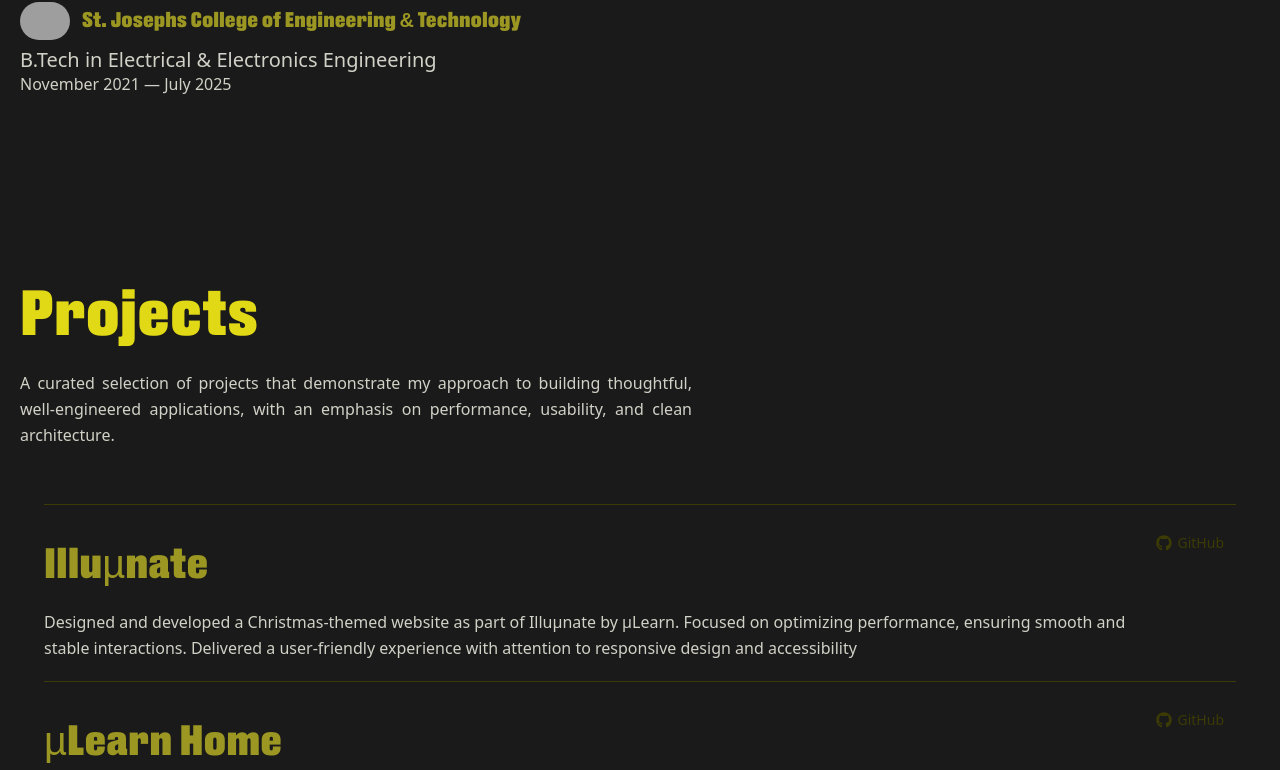
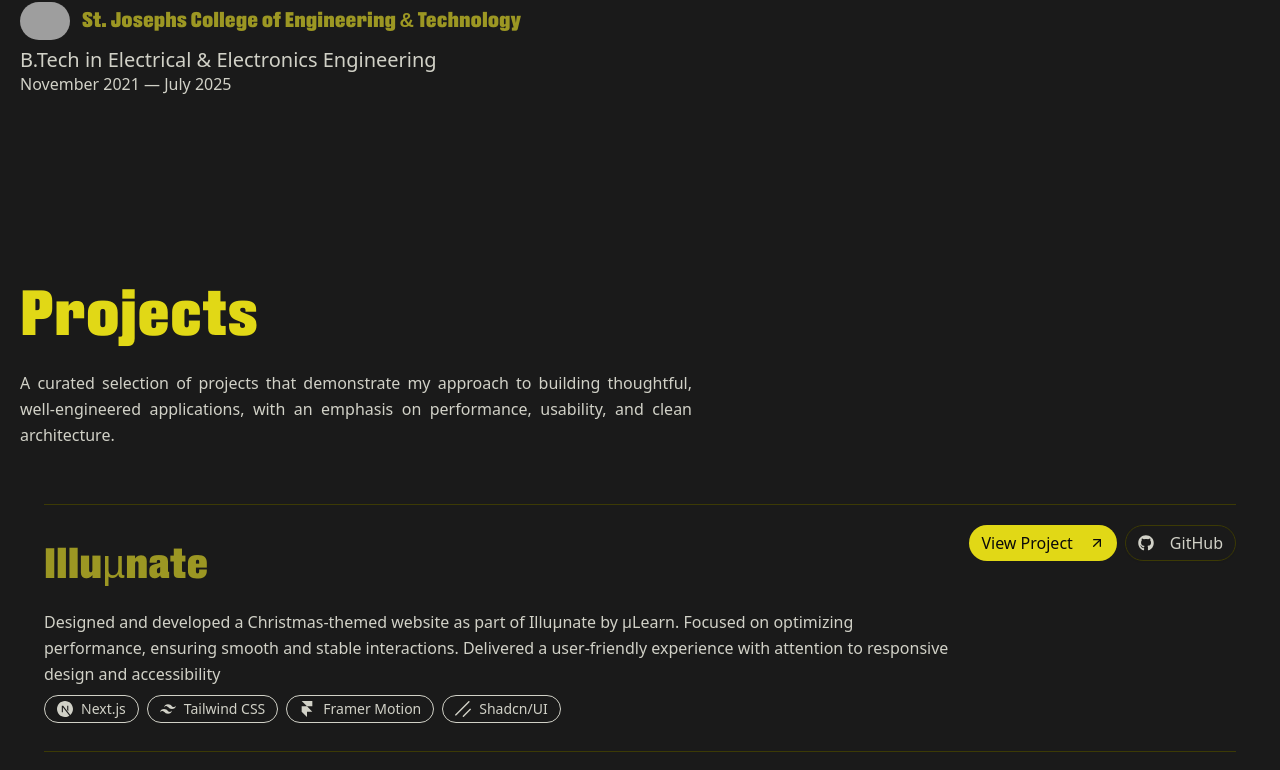
Before and after one commit to alvin-dennis/Personal-Portfolio-2.0, a Next.js app: page / in a window 1280 px wide. Shown: the part 3674-4444 px from the top of the page. Built offline with nearby package versions, Linux system fonts and the light colour scheme; grey boxes are pictures that could not be loaded.

Commit message:
feat: refactor projects section and complete

```diff
--- a/package.json
+++ b/package.json
@@ -10,6 +10,7 @@
   },
   "dependencies": {
     "@radix-ui/react-collapsible": "^1.1.12",
+    "@radix-ui/react-select": "^2.2.6",
     "@radix-ui/react-separator": "^1.1.8",
     "@radix-ui/react-slot": "^1.2.4",
     "class-variance-authority": "^0.7.1",
--- a/src/app/(home)/_components/Projects.tsx
+++ b/src/app/(home)/_components/Projects.tsx
@@ -2,9 +2,9 @@
 
 import { useState, useRef, useEffect } from "react"
 import { ArrowUpRight } from "lucide-react"
-import type { Variants } from "framer-motion"
+import { Variants } from "framer-motion"
 import { cn } from "@/lib/utils"
-import { MotionDiv } from "@/components/Framer"
+import { MotionLi, MotionDiv } from "@/components/Framer"
 import Section from "@/components/Section"
 import Image from "next/image"
 import { SITE_CONTENT } from "@/lib/constants"
@@ -12,15 +12,13 @@
 import Link from "next/link"
 import { FaGithub } from "react-icons/fa"
 import { Button } from "@/components/ui/button"
-import { ProjectsModal } from "@/app/(home)/_components/ProjectsModal"
+import { Separator } from "@/components/ui/separator"
 
 export function Projects() {
   const [hoveredIndex, setHoveredIndex] = useState<number | null>(null)
   const [mousePosition, setMousePosition] = useState({ x: 0, y: 0 })
   const [smoothPosition, setSmoothPosition] = useState({ x: 0, y: 0 })
   const [isVisible, setIsVisible] = useState(false)
-  const [selectedProject, setSelectedProject] = useState<Projects | null>(null)
-  const [isModalOpen, setIsModalOpen] = useState(false)
   const containerRef = useRef<HTMLDivElement>(null)
   const animationRef = useRef<number | null>(null)
 
@@ -34,9 +32,7 @@
   }
 
   useEffect(() => {
-    const lerp = (start: number, end: number, factor: number) => {
-      return start + (end - start) * factor
-    }
+    const lerp = (start: number, end: number, factor: number) => start + (end - start) * factor
     const animate = () => {
       setSmoothPosition((prev) => ({
         x: lerp(prev.x, mousePosition.x, 0.15),
@@ -46,19 +42,14 @@
     }
     animationRef.current = requestAnimationFrame(animate)
     return () => {
-      if (animationRef.current) {
-        cancelAnimationFrame(animationRef.current)
-      }
+      if (animationRef.current) cancelAnimationFrame(animationRef.current)
     }
   }, [mousePosition])
 
   const handleMouseMove = (e: React.MouseEvent) => {
     if (containerRef.current) {
       const rect = containerRef.current.getBoundingClientRect()
-      setMousePosition({
-        x: e.clientX - rect.left,
-        y: e.clientY - rect.top,
-      })
+      setMousePosition({ x: e.clientX - rect.left, y: e.clientY - rect.top })
     }
   }
 
@@ -72,24 +63,17 @@
     setIsVisible(false)
   }
 
-  const handleOpenModal = (project: Projects) => {
-    setSelectedProject(project)
-    setIsModalOpen(true)
-  }
-
-  const handleCloseModal = () => {
-    setIsModalOpen(false)
-    setSelectedProject(null)
-  }
-
   return (
-    <>
     <Section
       text="Projects"
       href="projects"
       paragraph="A curated selection of projects that demonstrate my approach to building thoughtful, well-engineered applications, with an emphasis on performance, usability, and clean architecture."
     >
-        <div ref={containerRef} onMouseMove={handleMouseMove} className="relative w-full max-w-full mx-auto px-6">
+      <div
+        ref={containerRef}
+        onMouseMove={handleMouseMove}
+        className="relative w-full max-w-full mx-auto px-6"
+      >
         <div
           className="pointer-events-none absolute z-50 overflow-hidden rounded-xl shadow-2xl"
           style={{
@@ -98,13 +82,13 @@
             transform: `translate3d(${smoothPosition.x + 20}px, ${smoothPosition.y - 100}px, 0)`,
             opacity: isVisible ? 1 : 0,
             scale: isVisible ? 1 : 0.8,
-              transition: "opacity 0.3s cubic-bezier(0.4, 0, 0.2, 1), scale 0.3s cubic-bezier(0.4, 0, 0.2, 1)",
+            transition:
+              "opacity 0.3s cubic-bezier(0.4, 0, 0.2, 1), scale 0.3s cubic-bezier(0.4, 0, 0.2, 1)",
           }}
         >
           <div className="relative w-[280px] h-[180px] bg-secondary rounded-xl overflow-hidden">
             {SITE_CONTENT.projects.map((project, index) => {
               const isFallback = !project.image
-
               return (
                 <Image
                   key={project.name}
@@ -113,7 +97,8 @@
                   fill
                   className="absolute inset-0 object-cover transition-all duration-500 ease-out"
                   style={{
-                      opacity: hoveredIndex === index ? (isFallback ? 0.25 : 1) : 0,
+                    opacity:
+                      hoveredIndex === index ? (isFallback ? 0.25 : 1) : 0,
                     transform: hoveredIndex === index ? "scale(1)" : "scale(1.1)",
                     filter: hoveredIndex === index ? "none" : "blur(10px)",
                   }}
@@ -122,25 +107,27 @@
             })}
           </div>
         </div>
-
         <div>
           {SITE_CONTENT.projects.map((project, index) => (
             <div
               key={project.name}
-                className="group block cursor-pointer"
+              className="group block w-full mx-auto cursor-pointer"
+            >
+              <div
+                className="relative py-5 border-t border-border transition-all duration-300 ease-out"
                 onMouseEnter={() => handleMouseEnter(index)}
                 onMouseLeave={handleMouseLeave}
-                onClick={() => handleOpenModal(project)}
               >
-                <div className="relative py-5 border-t border-border transition-all duration-300 ease-out">
                 <div
-                    className={`
-                    absolute inset-0 -mx-4 px-4 rounded-lg
-                    transition-all duration-300 ease-out
-                    ${hoveredIndex === index ? "opacity-100 scale-100" : "opacity-0 scale-95"}
-                  `}
+                  className={cn(
+                    "absolute inset-0 -mx-4 px-4 rounded-lg transition-all duration-300 ease-out",
+                    hoveredIndex === index
+                      ? "opacity-100 scale-100"
+                      : "opacity-0 scale-95"
+                  )}
                 />
-                  <div className="relative flex items-start justify-between gap-4">
+
+                <div className="relative flex flex-col md:flex-row md:items-start md:justify-between gap-4">
                   <div className="flex-1 min-w-0">
                     <div className="relative overflow-hidden h-[60px] md:h-20 group">
                       <div
@@ -148,63 +135,106 @@
                         style={{ transform: "translateY(0%)" }}
                       >
                         <div className="h-[60px] md:h-20 flex items-center">
-                            <h2 className="text-muted-foreground text-3xl md:text-5xl">{project.name}</h2>
+                          <h2 className="text-muted-foreground text-3xl md:text-5xl">
+                            {project.name}
+                          </h2>
                         </div>
-                          <div className=" flex items-center gap-2">
-                            <h2 className="text-3xl md:text-5xl font-black italic text-primary">{project.name}</h2>
+
+                        <div className="flex items-center gap-2">
+                          <h2 className="text-3xl md:text-5xl font-black italic text-primary">
+                            {project.name}
+                          </h2>
                           <ArrowUpRight
                             className={cn(
                               "w-20 h-20 text-muted-foreground transition-all duration-300 ease-out",
                               hoveredIndex === index
                                 ? "opacity-100 translate-x-0 translate-y-0"
-                                  : "opacity-0 -translate-x-2 translate-y-2",
+                                : "opacity-0 -translate-x-2 translate-y-2"
                             )}
                           />
                         </div>
                       </div>
                     </div>
-                      <p
-                        className={`
-                        text-foreground text-sm mt-1 leading-relaxed
-                        transition-all duration-300 ease-out
-                        ${hoveredIndex === index ? "text-foreground" : "text-foreground"}
-                      `}
-                      >
+
+                    <p className="text-foreground text-sm mt-1 leading-relaxed">
                       {project.description}
                     </p>
+                    {project.technologies?.length > 0 && (
+                      <ul className="mb-2 mt-2 flex flex-wrap gap-2">
+                        {project.technologies.map((tech, idx) => {
+                          if (typeof tech === "string") {
+                            return (
+                              <MotionLi
+                                key={idx}
+                                variants={fadeInUp}
+                                className="rounded-full border px-3 py-1 text-xs border-foreground bg-background text-foreground"
+                              >
+                                {tech}
+                              </MotionLi>
+                            )
+                          }
+                          const Icon = tech.icon
+                          return (
+                            <MotionLi
+                              key={idx}
+                              variants={fadeInUp}
+                              className="flex items-center gap-2 rounded-full border px-3 py-1 text-xs border-foreground bg-background text-foreground"
+                            >
+                              {Icon && <Icon className="size-4" />}
+                              {tech.name}
+                            </MotionLi>
+                          )
+                        })}
+                      </ul>
+                    )}
                   </div>
-                    <div className="flex items-center gap-2">
-                      <Button
-                        variant="link"
-                        onMouseEnter={(e) => {
-                          e.stopPropagation()
+                  <MotionDiv
+                    variants={fadeInUp}
+                    initial="hidden"
+                    animate="visible"
+                    className="flex flex-row gap-2 mt-4 md:mt-0"
+                  >
+                    <MotionDiv variants={fadeInUp} className="flex-1">
+                      <Button asChild className="flex-1 group">
+                        <Link
+                          href={project.hosted_url}
+                          target="_blank"
+                          rel="noopener noreferrer"
+                          onMouseEnter={() => {
                             setIsVisible(false)
                             setHoveredIndex(null)
                           }}
-                        onClick={(e) => {
-                          e.preventDefault()
-                          e.stopPropagation()
-                          window.open(project.url, "_blank", "noopener,noreferrer")
+                        >
+                          View Project
+                          <ArrowUpRight className="w-4 h-4 ml-2 group-hover:translate-x-0.5 group-hover:-translate-y-0.5 transition-transform" />
+                        </Link>
+                      </Button>
+                    </MotionDiv>
+
+                    <MotionDiv variants={fadeInUp} className="flex-1">
+                      <Button variant="outline" asChild className="flex-1">
+                        <Link
+                          href={project.url}
+                          target="_blank"
+                          rel="noopener noreferrer"
+                          onMouseEnter={() => {
+                            setIsVisible(false)
+                            setHoveredIndex(null)
                           }}
-                        className="group inline-flex items-center gap-1.5 text-muted"
-                        aria-label="Open GitHub repository"
                         >
-                        <FaGithub
-                          className="
-                          h-3.5 w-3.5 transition-all duration-300 ease-out"
-                        />
-                        <span className="text-xs transition-all duration-300 ease-out">GitHub</span>
+                          <FaGithub className="w-4 h-4 mr-2" />
+                          GitHub
+                        </Link>
                       </Button>
-                    </div>
+                    </MotionDiv>
+                  </MotionDiv>
                 </div>
               </div>
             </div>
           ))}
-            <div className="border-t border-border" />
+          <Separator orientation="horizontal" className="my-2" />
         </div>
       </div>
     </Section>
-      <ProjectsModal project={selectedProject} isOpen={isModalOpen} onClose={handleCloseModal} />
-    </>
   )
 }
--- a/src/app/(home)/_components/ProjectsModal.tsx
+++ /dev/null
@@ -1,77 +0,0 @@
-import { X, ArrowUpRight } from "lucide-react"
-import { Button } from "@/components/ui/button"
-import Image from "next/image"
-import Link from "next/link"
-import { FaGithub } from "react-icons/fa"
-import type { ProjectsModal } from "@/types"
-import { Badge } from "@/components/ui/badge"
-import { Separator } from "@/components/ui/separator"
-
-export function ProjectsModal({ project, isOpen, onClose }: ProjectsModal) {
-    if (!isOpen || !project) return null
-    return (
-        <div className="fixed inset-0 z-50 bg-background" onClick={onClose}>
-            <div className="fixed inset-0 z-50 flex items-center justify-center p-4 overflow-y-auto" onClick={onClose}>
-                <div
-                    className="relative w-full max-w-2xl bg-background rounded-xl shadow-2xl border border-border animation-in fade-in slide-in-from-bottom-4 duration-300"
-                    onClick={(e) => e.stopPropagation()}
-                >
-                    <div className="relative w-full h-64 md:h-80 bg-secondary overflow-hidden rounded-t-xl">
-                        <Image
-                            src={project.image || "/assets/common/noise-bg.webp"}
-                            alt={project.name}
-                            fill
-                            className="object-cover"
-                        />
-                        <Button
-                            variant={"default"}
-                            onClick={onClose}
-                            className="absolute top-4 right-4 z-10 p-2"
-                            aria-label="Close modal"
-                        >
-                            <X className="w-5 h-5" />
-                        </Button>
-                    </div>
-                    <div className="p-6 md:p-8 space-y-6">
-                        <div className="space-y-4">
-                            <h1 className="text-4xl md:text-5xl font-black italic text-primary">{project.name}</h1>
-                            <p className="text-foreground text-base leading-relaxed">{project.description}</p>
-                        </div>
-                        {project.technologies && (
-                            <div className="space-y-2">
-                                <h3 className="text-sm font-semibold text-muted-foreground uppercase tracking-wide">Technologies</h3>
-                                <div className="flex flex-wrap gap-2">
-                                    {project.technologies.map((tech, index) => (
-                                        <Badge
-                                            variant={"outline"}
-                                            key={`${typeof tech === 'string' ? tech : tech.name}-${index}`}
-                                            className="px-3 py-1 text-sm"
-                                        >
-                                            {typeof tech === 'string' ? tech : tech.name}
-                                        </Badge>
-                                    ))}
-                                </div>
-                            </div>
-                        )}
-                        <Separator orientation="horizontal" className="h-0.5" />
-                        <div className="flex flex-col sm:flex-row gap-3 pt-4">
-                            <Button asChild className="flex-1 group">
-                                <Link href={project.hosted_url} target="_blank" rel="noopener noreferrer">
-                                    View Project
-                                    <ArrowUpRight className="w-4 h-4 ml-2 group-hover:translate-x-0.5 group-hover:-translate-y-0.5 transition-transform" />
-                                </Link>
-                            </Button>
-
-                            <Button variant="outline" asChild>
-                                <Link href={project.url} target="_blank" rel="noopener noreferrer">
-                                    <FaGithub className="w-4 h-4 mr-2" />
-                                    GitHub
-                                </Link>
-                            </Button>
-                        </div>
-                    </div>
-                </div>
-            </div>
-        </div>
-    )
-}
--- a/src/components/ui/select.tsx
+++ b/src/components/ui/select.tsx
@@ -53,7 +53,7 @@
 function SelectContent({
   className,
   children,
-  position = "popper",
+  position = "item-aligned",
   align = "center",
   ...props
 }: React.ComponentProps<typeof SelectPrimitive.Content>) {
@@ -114,7 +114,10 @@
       )}
       {...props}
     >
-      <span className="absolute right-2 flex size-3.5 items-center justify-center">
+      <span
+        data-slot="select-item-indicator"
+        className="absolute right-2 flex size-3.5 items-center justify-center"
+      >
         <SelectPrimitive.ItemIndicator>
           <CheckIcon className="size-4" />
         </SelectPrimitive.ItemIndicator>
--- a/src/lib/constants.ts
+++ b/src/lib/constants.ts
@@ -161,7 +161,7 @@
   experience: [
     {
       id: "foodo-ai",
-      companyName: "Foodo",
+      companyName: "Foodo AI",
       companyLink: "https://foodo.ai",
       companyLogo: "https://foodo.ai/logo.svg",
       positions: [
@@ -504,7 +504,7 @@
       category: "Frontend",
       image: "/projects/portfolio.webp",
       url: "https://github.com/alvin-dennis/alvin-dennis.github.io",
-      hosted_url: "https://alvindennis.tech/",
+      hosted_url: "https://alvinn.me/",
       technologies: [
         { name: "Astro", icon: SiAstro },
         { name: "TypeScript", icon: SiTypescript },
```
Also changed, not shown: 1 other file (tests, documents, lock files or other folders). Lines whose indentation alone changed are shown as unchanged.
